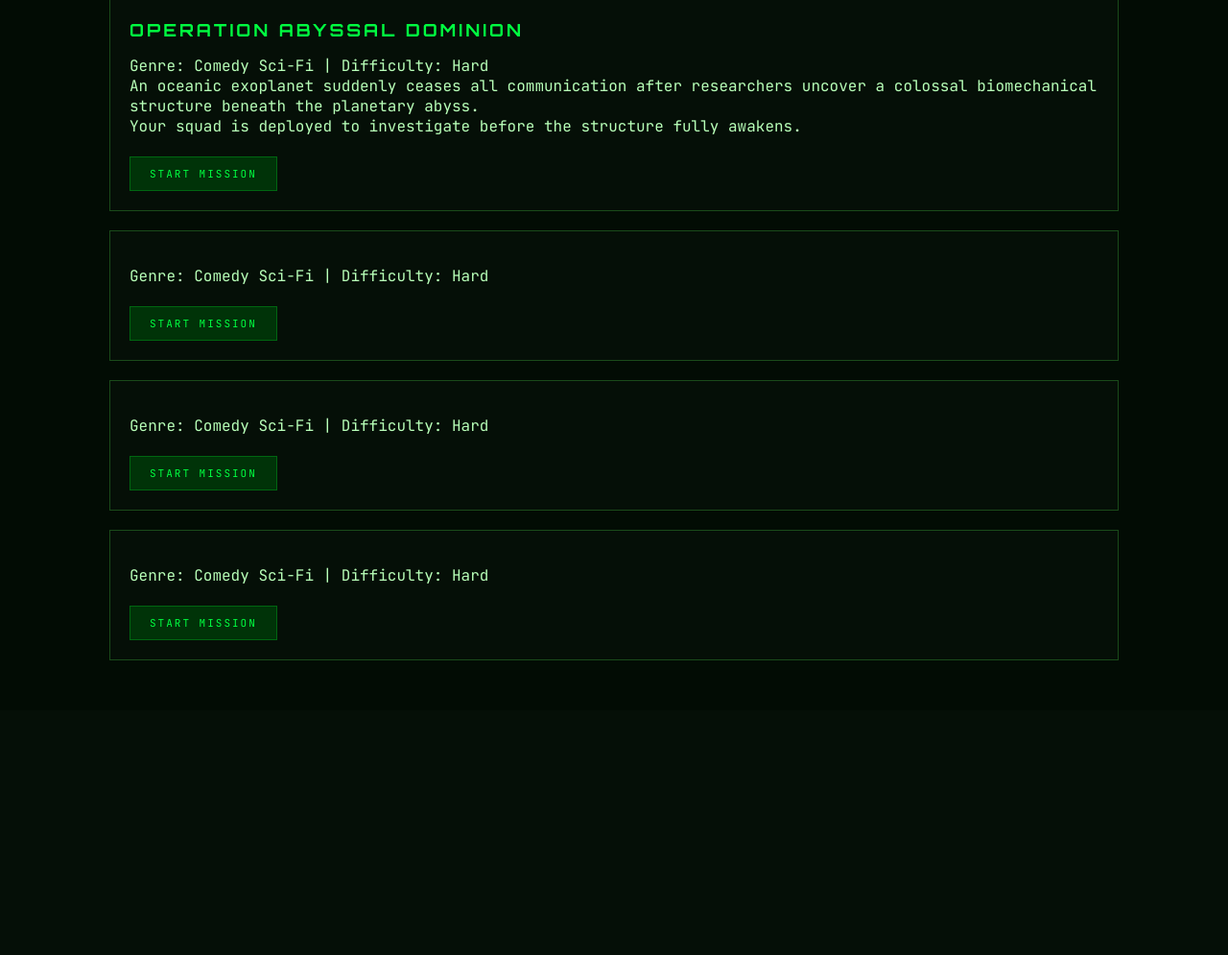
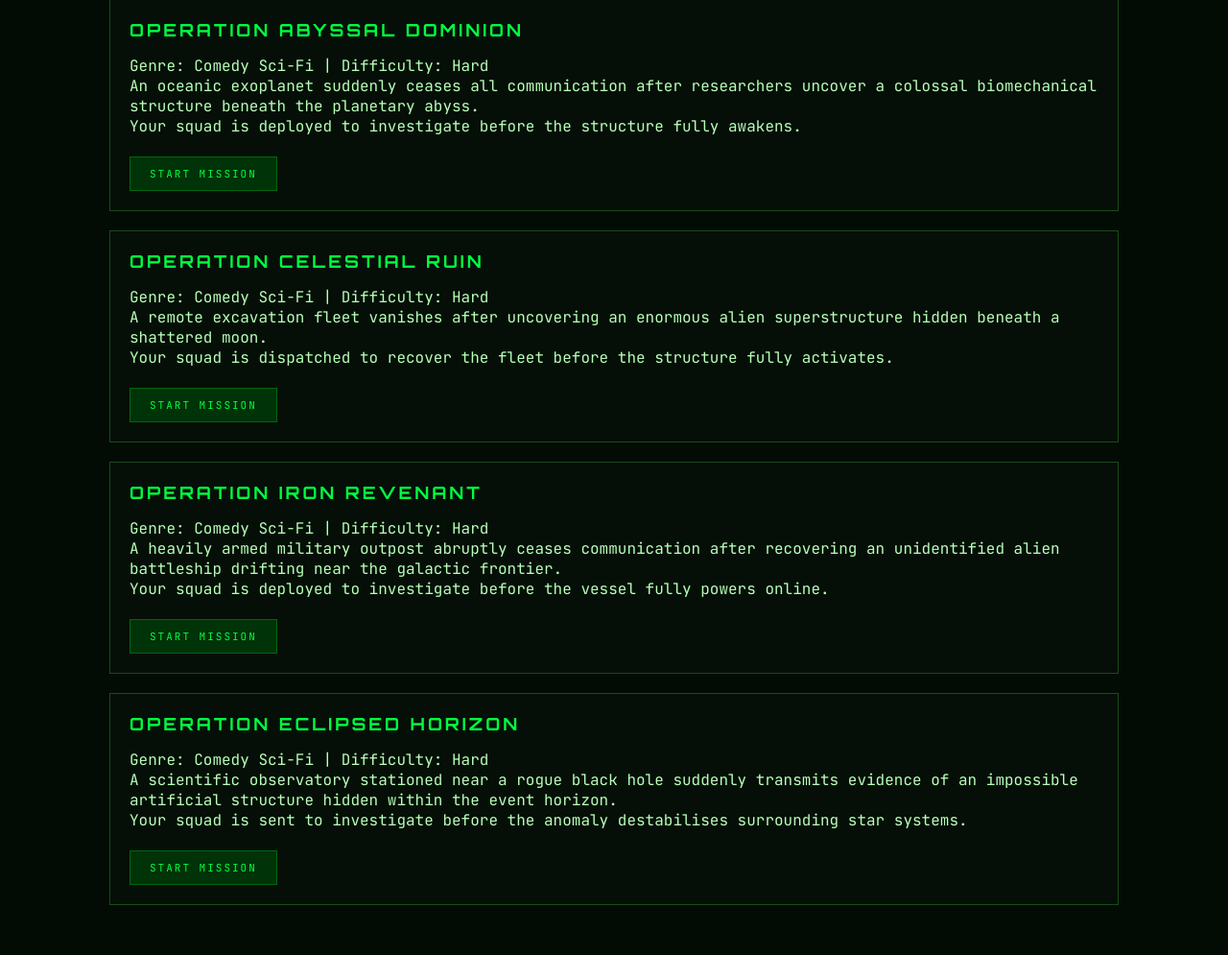
Before and after one commit to taleenaw/xenotype, a Flask app: page /missions in a window 1280 px wide. Shown: the part 2804-3799 px from the top of the page at 96% size. Before the commit the page ends 3492 px from the top, so only its background shows below. Run offline with Flask 3, Linux system fonts and the light colour scheme.

Commit message:
Added the 3 new missions to the html page

```diff
--- a/app/templates/Missions.html
+++ b/app/templates/Missions.html
@@ -194,31 +194,51 @@
 </div>
 
 <div class="card" style="margin-bottom: 20px">
-  <h2></h2>
+  <h2>Operation Celestial Ruin</h2>
   <p>Genre: Comedy Sci-Fi | Difficulty: Hard</p>
-  <p></p>
+  <p>
+    A remote excavation fleet vanishes after uncovering an enormous alien
+    superstructure hidden beneath a shattered moon. <br />
+    Your squad is dispatched to recover the fleet before the structure fully
+    activates.
+  </p>
   <br />
-  <a class="btn" href="{{ url_for('game.mission_play', mission_id='') }}"
+  <a
+    class="btn"
+    href="{{ url_for('game.mission_play', mission_id='celestial') }}"
     >Start Mission</a
   >
 </div>
 
 <div class="card" style="margin-bottom: 20px">
-  <h2></h2>
+  <h2>Operation Iron Revenant</h2>
   <p>Genre: Comedy Sci-Fi | Difficulty: Hard</p>
-  <p></p>
+  <p>
+    A heavily armed military outpost abruptly ceases communication after
+    recovering an unidentified alien battleship drifting near the galactic
+    frontier. <br />
+    Your squad is deployed to investigate before the vessel fully powers online.
+  </p>
   <br />
-  <a class="btn" href="{{ url_for('game.mission_play', mission_id='') }}"
+  <a class="btn" href="{{ url_for('game.mission_play', mission_id='iron') }}"
     >Start Mission</a
   >
 </div>
 
 <div class="card" style="margin-bottom: 20px">
-  <h2></h2>
+  <h2>Operation Eclipsed Horizon</h2>
   <p>Genre: Comedy Sci-Fi | Difficulty: Hard</p>
-  <p></p>
+  <p>
+    A scientific observatory stationed near a rogue black hole suddenly
+    transmits evidence of an impossible artificial structure hidden within the
+    event horizon. <br />
+    Your squad is sent to investigate before the anomaly destabilises
+    surrounding star systems.
+  </p>
   <br />
-  <a class="btn" href="{{ url_for('game.mission_play', mission_id='') }}"
+  <a
+    class="btn"
+    href="{{ url_for('game.mission_play', mission_id='eclipsed') }}"
     >Start Mission</a
   >
 </div>
```
